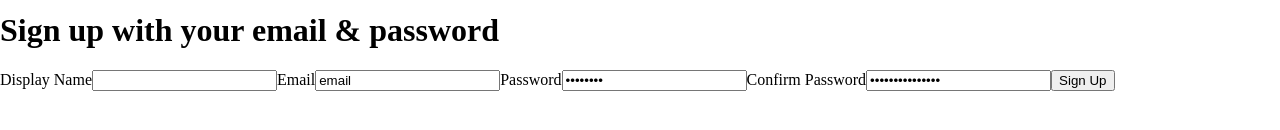
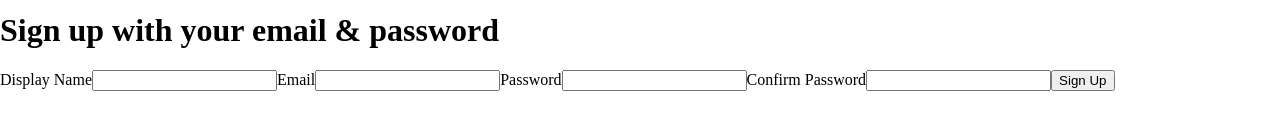
Before and after one commit to unekuogbaje/leathermore, a React (Create React App) app: page /sign-in in a window 1280 px wide. Shown: the part 184-314 px from the top of the page. Built offline with nearby package versions, Linux system fonts and the light colour scheme; the HTML template or start-up script is replaced by a standard one.

Commit message:
updated sign up form

```diff
--- a/src/components/sign-up/sign-up.component.jsx
+++ b/src/components/sign-up/sign-up.component.jsx
@@ -1,5 +1,5 @@
 import { useState } from "react";
-import { creteAuthUserWithEmailAndPassword } from "../../utils/firebase/firebase.utils";
+import { createAuthUserWithEmailAndPassword, createUserDocumentFromAuth } from "../../utils/firebase/firebase.utils";
 
 const defaultFormFields = {
     displayName: '',
@@ -9,13 +9,13 @@ const defaultFormFields = {
 }
 
 const SignUp = () => {
-    const [formFields, setFormFields] = useState(defaultFormFields)
+    const [formFields, setFormFields] = useState(defaultFormFields);
     const { displayName, email, password, confirmPassword } = formFields;
 
     console.log(formFields);
 
     const handleSubmit = async (event) => {
-        event.preventdefault();
+        event.preventDefault();
 
         if(password !== confirmPassword) {
             alert("passwords do not match");
@@ -23,22 +23,26 @@ const SignUp = () => {
         }
 
         try {
-            const response = await creteAuthUserWithEmailAndPassword(email, password);
-            console.log(response)
-        } catch(error) {
+            const { user } = await createAuthUserWithEmailAndPassword(
+                email,
+                password
+                );
+
+                await createUserDocumentFromAuth(user, { displayName });
+        } catch (error) {
             console.log('ecountered an error during user creation', error);
         }
     };
 
     const handleChange = (event) => {
-        const {name, value } = event.target;
+        const { name, value } = event.target;
 
         setFormFields({...formFields, [name]: value})
     };
     return (
         <div>
             <h1>Sign up with your email & password</h1>
-            <form onSubmit={() => {}}>
+            <form onSubmit={handleSubmit}>
                 <label>Display Name</label>
                 <input
                 type='text'
@@ -54,7 +58,7 @@ const SignUp = () => {
                 required
                 onChange={handleChange}
                 name="email"
-                value={"email"}
+                value={email}
                 />
 
                 <label>Password</label>
@@ -63,7 +67,7 @@ const SignUp = () => {
                 required
                 onChange={handleChange}
                 name="password"
-                value={"password"}
+                value={password}
                 />
 
                 <label>Confirm Password</label>
@@ -72,7 +76,7 @@ const SignUp = () => {
                 required
                 onChange={handleChange}
                 name="confirmPassword"
-                value={"confirmPassword"}
+                value={confirmPassword}
                 />
                 <button type='submit'>Sign Up</button>
             </form>
--- a/src/utils/firebase/firebase.utils.js
+++ b/src/utils/firebase/firebase.utils.js
@@ -42,17 +42,15 @@ const firebaseConfig = {
 
   export const db = getFirestore();
 
- export const createUserDocumentFromAuth = async (userAuth) => {
+ export const createUserDocumentFromAuth = async (
+  userAuth,
+  additionalInformation = {}
+  ) => {
   if (!userAuth) return;
 
     const userDocRef = doc(db, 'users', userAuth.uid );
 
-    console.log(userDocRef);
-
     const userSnapshot = await getDoc(userDocRef);
-    console.log(userSnapshot);
-    console.log(userSnapshot.exists());
-
     // user data does not exist
     // create / set the documen with the data from userAuth in my collection
 
@@ -64,7 +62,8 @@ const firebaseConfig = {
         await setDoc(userDocRef, {
           displayName,
           email,
-          createdAt
+          createdAt,
+          ...additionalInformation,
         });
       } catch (error) {
         console.log('error creating user', error.message);
@@ -77,7 +76,7 @@ const firebaseConfig = {
     return userDocRef;
   };
 
-  export const creteAuthUserWithEmailAndPassword = async (email, password) => {
+  export const createAuthUserWithEmailAndPassword = async (email, password) => {
 
     if (!email || !password) return;
 
```
